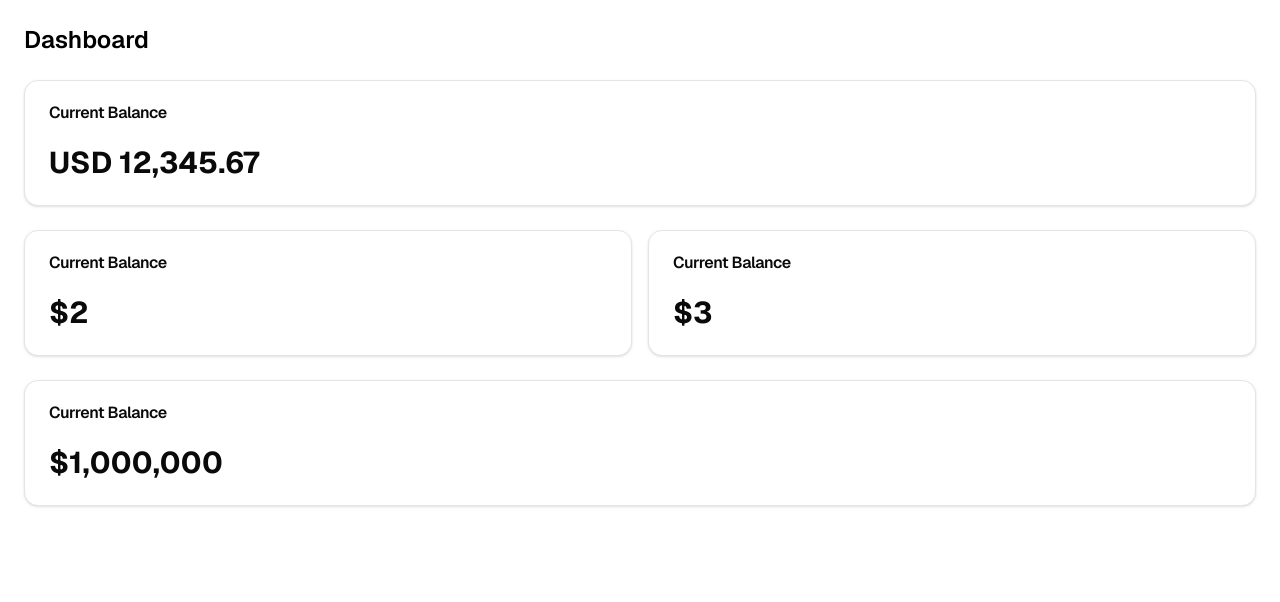
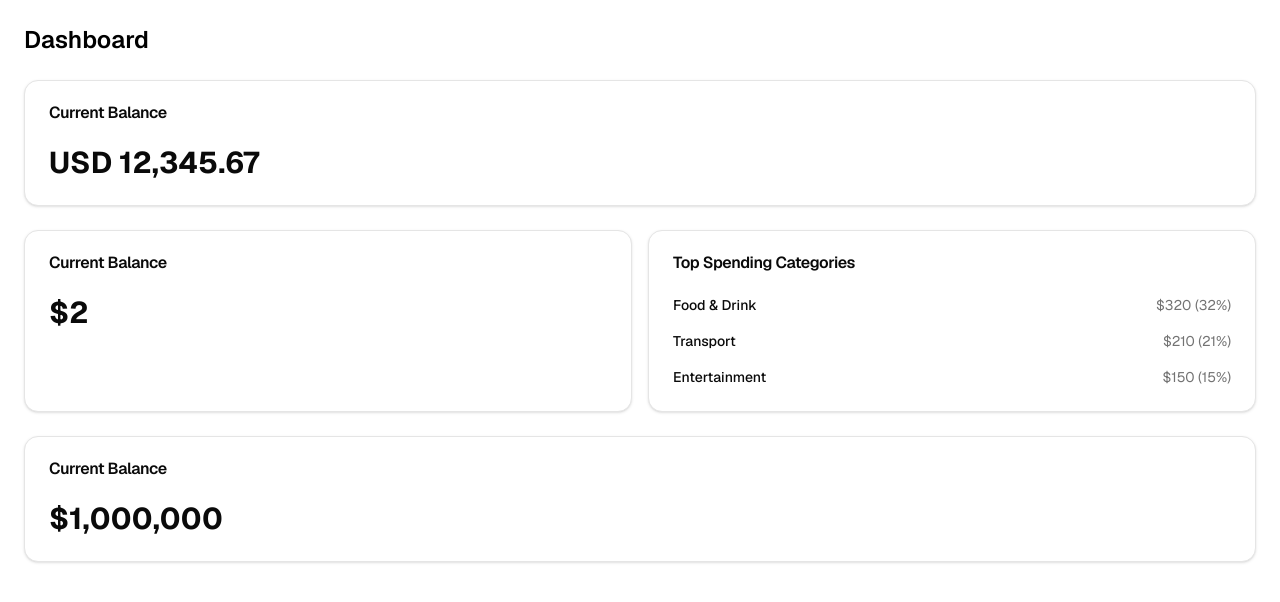
Before and after one commit to dinhcongdat866/money-tracking-react-web, a Next.js app: page /dashboard in a window 1280 px wide. Shown: the top 602 px of the page. Built offline with nearby package versions, Linux system fonts and the light colour scheme.

Commit message:
Implement MostSpentExpenseCard

```diff
--- /dev/null
+++ b/src/app/api/mock/expenses/top/route.ts
@@ -0,0 +1,52 @@
+import { TimeRange } from "@/features/dashboard/types";
+import { NextRequest } from "next/server";
+
+const MOCK_EXPENSES_MONTH = [
+  {
+    categoryId: "1",
+    categoryName: "Food & Drink",
+    expense: 320,
+    ratio: 0.32,
+  },
+  {
+    categoryId: "2",
+    categoryName: "Transport",
+    expense: 210,
+    ratio: 0.21,
+  },
+  {
+    categoryId: "3",
+    categoryName: "Entertainment",
+    expense: 150,
+    ratio: 0.15,
+  },
+];
+
+const MOCK_EXPENSES_WEEK = [
+    {
+        categoryId: "1",
+        categoryName: "Food & Drink",
+        expense: 120,
+        ratio: 0.12,
+    },
+    {
+        categoryId: "2",
+        categoryName: "Transport",
+        expense: 80,
+        ratio: 0.08,
+    },
+    {
+        categoryId: "3",
+        categoryName: "Entertainment",
+        expense: 60,
+        ratio: 0.06,
+    },
+];
+
+export function GET(req: NextRequest) {
+  const { searchParams } = new URL(req.url);
+  const timeRange = searchParams.get("timeRange") as TimeRange;
+  const limit = parseInt(searchParams.get("limit") ?? "3", 10);
+
+  return Response.json(timeRange === "month" ? MOCK_EXPENSES_MONTH.slice(0, limit) : MOCK_EXPENSES_WEEK.slice(0, limit));
+}
--- a/src/app/dashboard/page.tsx
+++ b/src/app/dashboard/page.tsx
@@ -1,6 +1,6 @@
 import { BalanceCard } from "@/features/dashboard/components/balance-card";
 import SummaryCard from "@/features/dashboard/components/summary-card";
-import MostSpentExpenseCard from "@/features/dashboard/components/most-spent-expense-card";
+import { MostSpentExpenseCard } from "@/features/dashboard/components/most-spent-expense-card";
 import RecentTransactionsTable from "@/features/dashboard/components/recent-transactions-table";
 
 export default function DashboardPage() {
@@ -11,7 +11,7 @@ export default function DashboardPage() {
 
             <div className="grid grid-cols-1 md:grid-cols-2 gap-4">
                 <SummaryCard summary={2} />
-                <MostSpentExpenseCard mostSpentExpense={3} />
+                <MostSpentExpenseCard timeRange="month" />
             </div>
 
             <RecentTransactionsTable transactions={1000000} />
--- a/src/features/dashboard/api/dashboard-api.ts
+++ b/src/features/dashboard/api/dashboard-api.ts
@@ -1,7 +1,15 @@
-import { Balance } from "../types";
+import { Balance, CategoryExpense, TimeRange } from "../types";
 
 export async function getBalance(): Promise<Balance> {
     const res = await fetch("/api/mock/balance", { cache: "no-store" });
     if (!res.ok) throw new Error("Failed to fetch balance");
     return res.json();
 }
+
+export async function getMostSpentExpenses(timeRange: TimeRange, limit: number): Promise<CategoryExpense[]> {
+    const res = await fetch(`/api/mock/expenses/top?timeRange=${timeRange}&limit=${limit}`, { cache: "no-store" });
+    if (!res.ok) {
+        throw new Error("Failed to fetch top expenses");
+    }
+    return res.json();
+}
--- a/src/features/dashboard/components/most-spent-expense-card.tsx
+++ b/src/features/dashboard/components/most-spent-expense-card.tsx
@@ -1,14 +1,33 @@
+"use client";
 
-import { Card, CardContent, CardHeader, CardTitle } from "@/components/ui/card";
+import {
+  Card,
+  CardContent,
+  CardHeader,
+  CardTitle,
+} from "@/components/ui/card"
+import { useMostSpentExpenses } from "../hooks/use-most-spent-expenses";
+import { TimeRange } from "../types";
 
-export default function MostSpentExpenseCard({ mostSpentExpense }: { mostSpentExpense: number }) {
+export function MostSpentExpenseCard({ timeRange, limit = 3 }: { timeRange: TimeRange, limit?: number }) {
+  const { data, isLoading, isError } = useMostSpentExpenses(timeRange, limit);
+
   return (
-        <Card>
+    <Card className="w-full">
       <CardHeader>
-                <CardTitle>Current Balance</CardTitle>
+        <CardTitle>Top Spending Categories</CardTitle>
       </CardHeader>
-            <CardContent>
-                <p className="text-3xl font-bold">${mostSpentExpense.toLocaleString()}</p>
+      <CardContent className="space-y-4">
+        {isLoading && <p className="text-muted-foreground text-sm">Loading...</p>}
+        {isError && <p className="text-destructive text-sm">Failed to load data.</p>}
+        {data?.map((item) => (
+          <div key={item.categoryId} className="flex items-center justify-between">
+            <div className="text-sm font-medium">{item.categoryName}</div>
+            <div className="text-sm text-muted-foreground">
+              ${item.expense.toLocaleString()} ({Math.round(item.ratio * 100)}%)
+            </div>
+          </div>
+        ))}
       </CardContent>
     </Card>
   )
--- /dev/null
+++ b/src/features/dashboard/hooks/use-most-spent-expenses.ts
@@ -0,0 +1,10 @@
+import { useQuery } from "@tanstack/react-query";
+import { getMostSpentExpenses } from "../api/dashboard-api";
+import { TimeRange } from "../types";
+
+export function useMostSpentExpenses(timeRange: TimeRange, limit: number = 3) {
+  return useQuery({
+    queryKey: ["mostSpentExpenses", timeRange, limit],
+    queryFn: () => getMostSpentExpenses(timeRange, limit),
+  })
+}
--- a/src/features/dashboard/types.ts
+++ b/src/features/dashboard/types.ts
@@ -28,3 +28,5 @@ export type Transaction = {
     date: string;
     note?: string;
 };
+
+export type TimeRange = 'week' | 'month';
```
Lines whose indentation alone changed are shown as unchanged.
